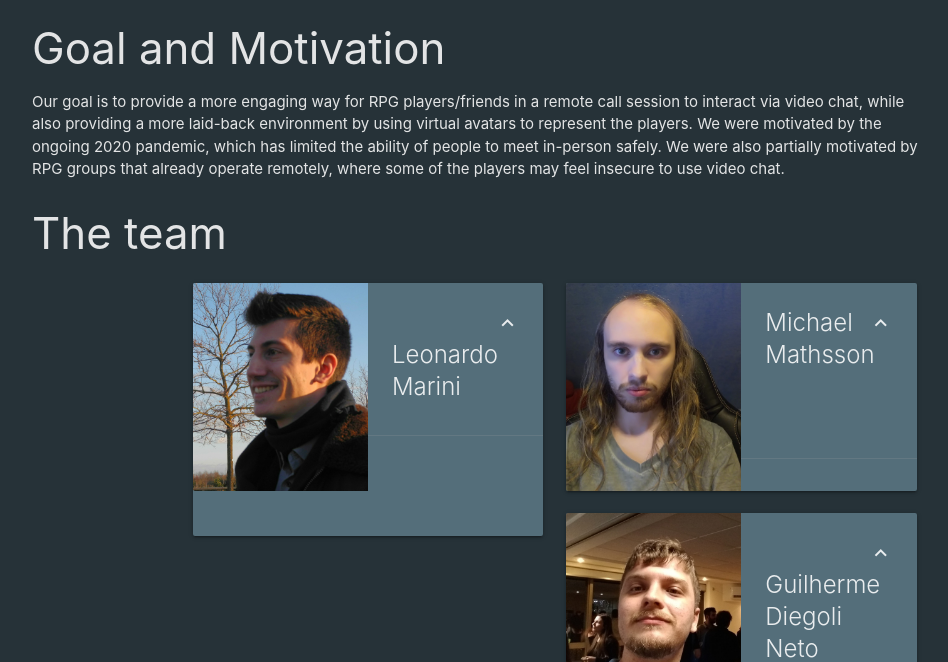
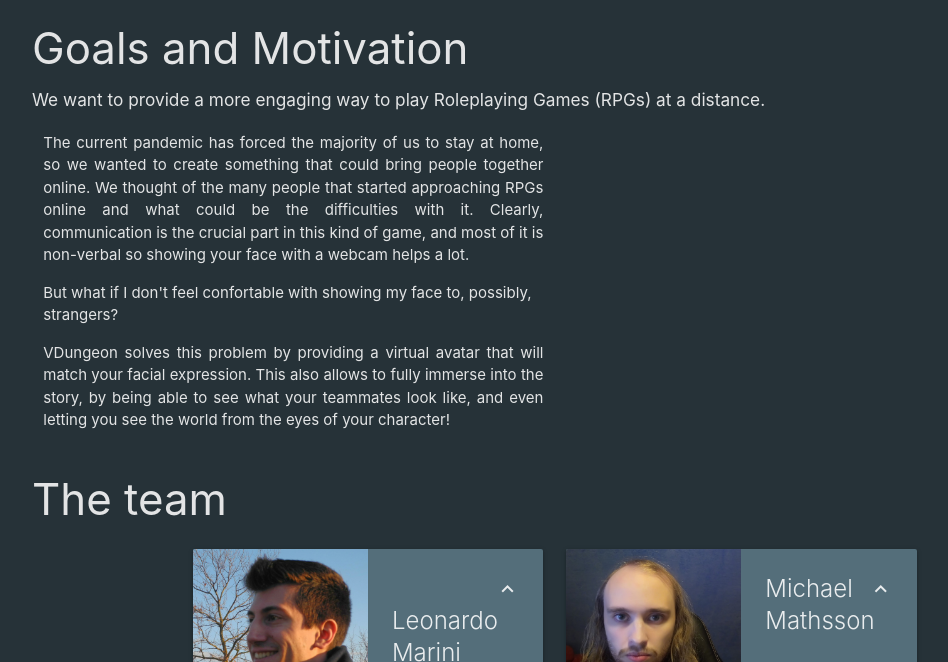
Before and after one commit to Bamarin/Bamarin.github.io, a Jekyll site: the page built from _projects/vDungeon.md, in a window 1280 px wide and 900 px high, scrolled down 422 px, cut to the strip 238-900 px from the top of the window. Shown: the whole strip, without its empty margins (160-1108 px from the left). Built offline with Jekyll 4.4.1, drawn with Linux system fonts in a browser that asks for light colours.

Commit message:
add content and improve layout

```diff
--- a/_projects/vDungeon.md
+++ b/_projects/vDungeon.md
@@ -8,9 +8,24 @@ video: "https://drive.google.com/file/d/1vWwAvstuZiCn9L2g9PVEvxkBK_8MLckx/previe
 list_title: Posts
 ---
 
-### Goal and Motivation
-Our goal is to provide a more engaging way for RPG players/friends in a remote call session to interact via video chat, while also providing a more laid-back environment by using virtual avatars to represent the players.
-We were motivated by the ongoing 2020 pandemic, which has limited the ability of people to meet in-person safely. We were also partially motivated by RPG groups that already operate remotely, where some of the players may feel insecure to use video chat.
+### Goals and Motivation
+###### We want to provide a more engaging way to play Roleplaying Games (RPGs) at a distance.
+<div class="row">
+  <div class="col s12 m7">
+<p style="text-align: justify;">
+The current pandemic has forced the majority of us to stay at home, so we wanted to create something that could bring people together online.
+We thought of the many people that started approaching RPGs online and what could be the difficulties with it.
+Clearly, communication is the crucial part in this kind of game, and most of it is non-verbal so showing your face with a webcam helps a lot.
+</p>
+
+<p>But what if I don't feel confortable with showing my face to, possibly, strangers?</p>
+
+<p style="text-align: justify;">
+VDungeon solves this problem by providing a virtual avatar that will match your facial expression.
+This also allows to fully immerse into the story, by being able to see what your teammates look like, and even letting you see the world from the eyes of your character!
+</p>
+  </div>
+</div>
 
 ### The team
 
```
Also changed, not shown: vDungeon/lesson.md (+15 -6 lines).
